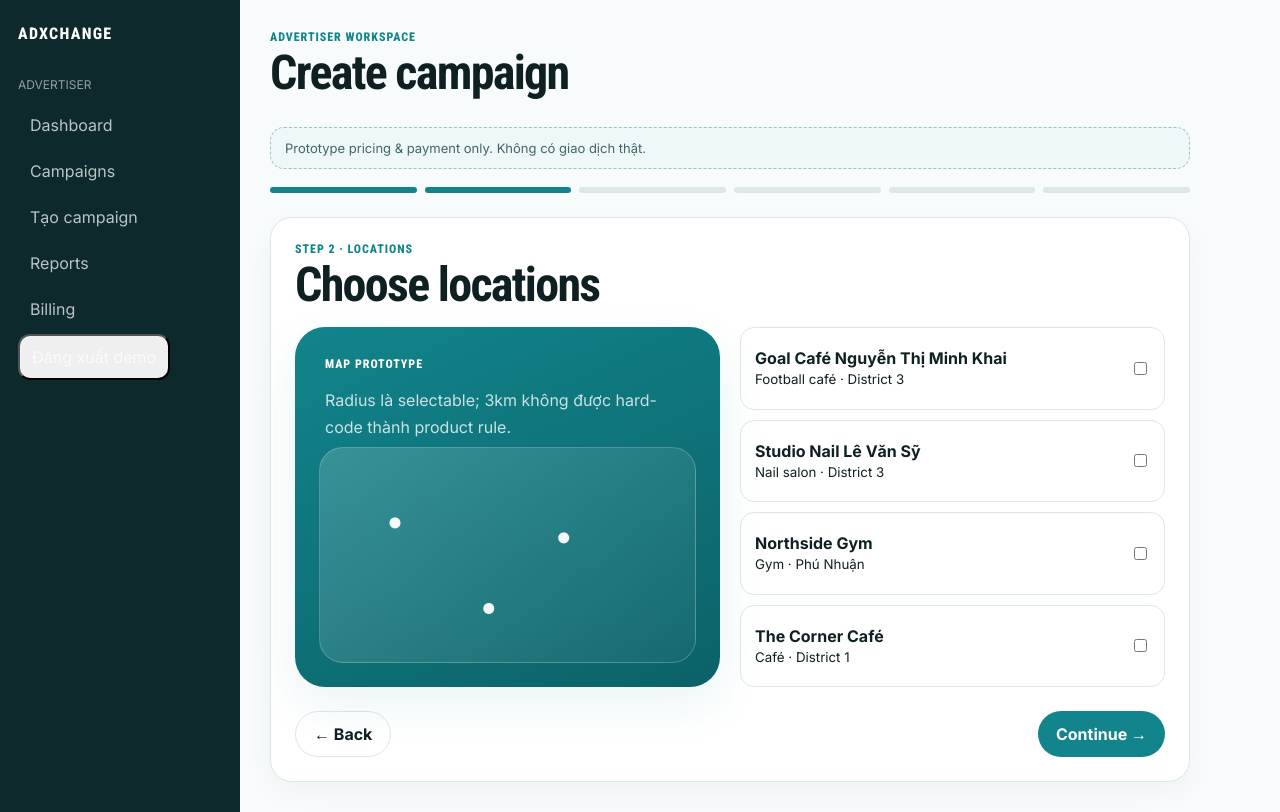
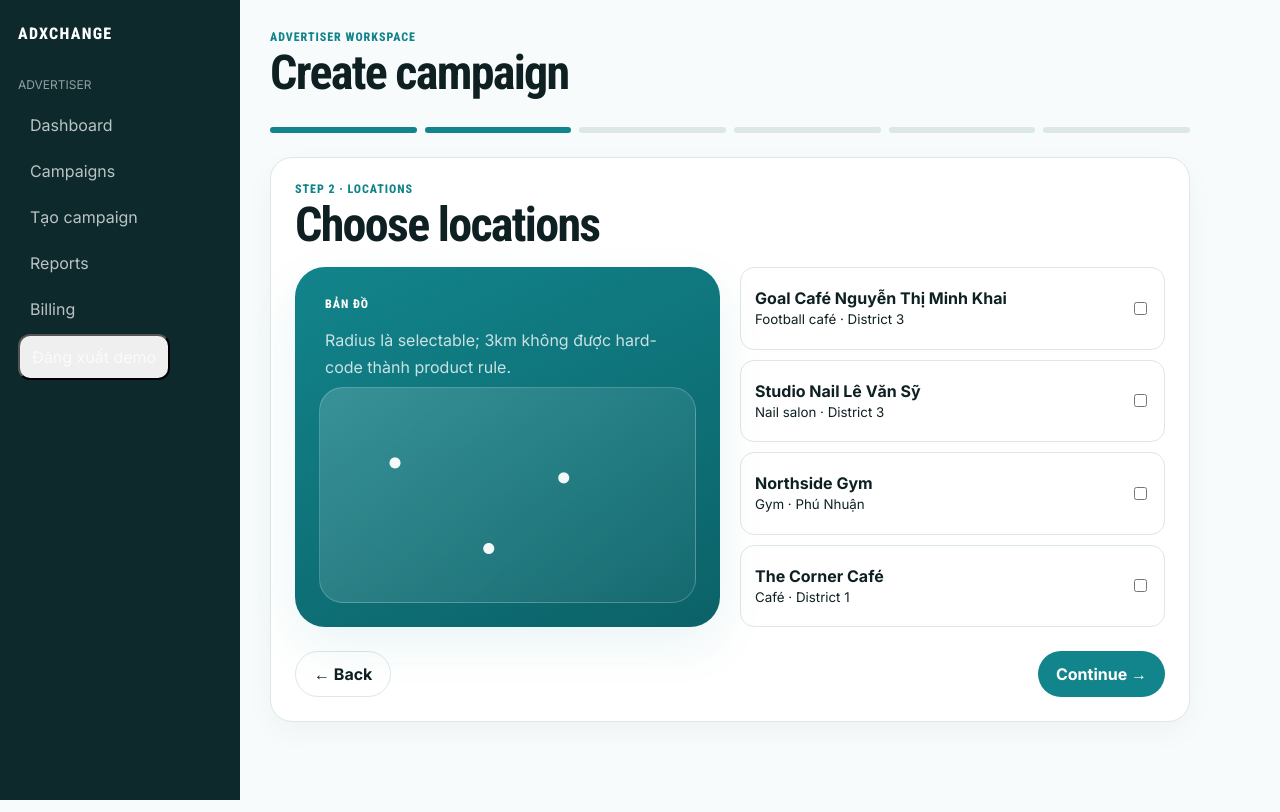
Before and after one commit to duynguyen31241020400-lang/adxchange, a Next.js app: page /app/advertiser/campaigns/new in a window 1280 px wide. Both pictures are taken after a click on the button "Continue →". Built offline with nearby package versions, Linux system fonts and the light colour scheme.

Commit message:
chore: remove dev notes from UI copy [skip ci]

```diff
--- a/src/app/app/advertiser/campaigns/new/page.tsx
+++ b/src/app/app/advertiser/campaigns/new/page.tsx
@@ -8,14 +8,14 @@ export default function NewCampaign(){
  const [step,setStep]=useState(0); const [selected,setSelected]=useState<string[]>([]); const [budget,setBudget]=useState(80); const [done,setDone]=useState(false);
  const estimated=useMemo(()=>Math.max(20,budget+selected.length*12),[budget,selected.length]);
  const toggle=(id:string)=>setSelected(s=>s.includes(id)?s.filter(x=>x!==id):[...s,id]);
- return <AppShell role="advertiser" title="Create campaign"><div className="wizard"><div className="demo-note">Prototype pricing & payment only. Không có giao dịch thật.</div><div className="progress">{labels.map((_,i)=><span className={i<=step?'on':''} key={i}/>)}</div><div className="card">{done?<><div className="kicker">Strong intent signal</div><h2>Campaign request recorded.</h2><p>Trong production, bước này sẽ chuyển sang payment/approval. Trong validation MVP, đây là điểm đo intent cao nhất.</p></>:<>
+ return <AppShell role="advertiser" title="Create campaign"><div className="wizard"><div className="progress">{labels.map((_,i)=><span className={i<=step?'on':''} key={i}/>)}</div><div className="card">{done?<><div className="kicker">Strong intent signal</div><h2>Campaign request recorded.</h2></>:<>
  <div className="kicker">Step {step+1} · {labels[step]}</div>
  {step===0&&<div><h2>Campaign basics</h2><div className="form-grid"><div className="field"><label>Campaign name</label><input defaultValue="HCMC Hyperlocal Test"/></div><div className="field"><label>Duration</label><select><option>7 days</option><option>14 days</option></select></div></div></div>}
- {step===1&&<div><h2>Choose locations</h2><div className="grid-2"><div className="hero-panel" style={{minHeight:360}}><div className="kicker" style={{color:'white'}}>Map prototype</div><p>Radius là selectable; 3km không được hard-code thành product rule.</p><div className="mock-map"/></div><div className="venue-list">{venues.map(v=><label className="venue-row" key={v.id}><span><b>{v.name}</b><br/><small>{v.category} · {v.district}</small></span><input type="checkbox" checked={selected.includes(v.id)} onChange={()=>toggle(v.id)}/></label>)}</div></div></div>}
- {step===2&&<div><h2>Select time slots</h2><p>Inventory unit chưa được business xác nhận, nên UI hiện chỉ mô phỏng lựa chọn time slot.</p><div className="grid-3">{['06–09','09–12','12–15','15–18','18–21','21–24'].map(t=><label className="card" key={t}><input type="checkbox"/> <b>{t}</b></label>)}</div></div>}
- {step===3&&<div><h2>Upload creative</h2><p>Deck/brief đang dùng creative 9:16; cần xác nhận orientation thực tế của TV trước production.</p><div className="card" style={{borderStyle:'dashed',textAlign:'center',padding:60}}><div className="metric">9:16</div><input type="file" accept="video/*,image/*"/></div></div>}
- {step===4&&<div><h2>Budget & estimate</h2><p>Pricing engine chưa được định nghĩa; số dưới đây chỉ là prototype interaction.</p><div className="field"><label>Demo budget signal: ${budget}</label><input type="range" min="20" max="500" value={budget} onChange={e=>setBudget(Number(e.target.value))}/></div><div className="grid-3" style={{marginTop:20}}><div className="card"><div className="kicker">Selected venues</div><div className="metric">{selected.length}</div></div><div className="card"><div className="kicker">Entry point</div><div className="metric">$20+</div></div><div className="card"><div className="kicker">Prototype total</div><div className="metric">${estimated}</div></div></div></div>}
- {step===5&&<div><h2>Review & request pilot</h2><p>Không giả lập charge thành công. Đây là conversion point để đo advertiser có sẵn sàng đi tới checkout hay không.</p><div className="card"><b>Campaign:</b> HCMC Hyperlocal Test<br/><b>Venues:</b> {selected.length}<br/><b>Prototype estimate:</b> ${estimated}</div></div>}
+ {step===1&&<div><h2>Choose locations</h2><div className="grid-2"><div className="hero-panel" style={{minHeight:360}}><div className="kicker" style={{color:'white'}}>Bản đồ</div><p>Radius là selectable; 3km không được hard-code thành product rule.</p><div className="mock-map"/></div><div className="venue-list">{venues.map(v=><label className="venue-row" key={v.id}><span><b>{v.name}</b><br/><small>{v.category} · {v.district}</small></span><input type="checkbox" checked={selected.includes(v.id)} onChange={()=>toggle(v.id)}/></label>)}</div></div></div>}
+ {step===2&&<div><h2>Select time slots</h2><div className="grid-3">{['06–09','09–12','12–15','15–18','18–21','21–24'].map(t=><label className="card" key={t}><input type="checkbox"/> <b>{t}</b></label>)}</div></div>}
+ {step===3&&<div><h2>Upload creative</h2><div className="card" style={{borderStyle:'dashed',textAlign:'center',padding:60}}><div className="metric">9:16</div><input type="file" accept="video/*,image/*"/></div></div>}
+ {step===4&&<div><h2>Budget & estimate</h2><div className="field"><label>Ngân sách: ${budget}</label><input type="range" min="20" max="500" value={budget} onChange={e=>setBudget(Number(e.target.value))}/></div><div className="grid-3" style={{marginTop:20}}><div className="card"><div className="kicker">Selected venues</div><div className="metric">{selected.length}</div></div><div className="card"><div className="kicker">Entry point</div><div className="metric">$20+</div></div><div className="card"><div className="kicker">Tổng cộng</div><div className="metric">${estimated}</div></div></div></div>}
+ {step===5&&<div><h2>Review & request pilot</h2><div className="card"><b>Campaign:</b> HCMC Hyperlocal Test<br/><b>Venues:</b> {selected.length}<br/><b>Ước tính:</b> ${estimated}</div></div>}
  <div style={{display:'flex',justifyContent:'space-between',marginTop:24}}><button className="btn btn-secondary" disabled={step===0} onClick={()=>setStep(Math.max(0,step-1))}>← Back</button>{step<5?<button className="btn btn-primary" onClick={()=>setStep(step+1)}>Continue →</button>:<button className="btn btn-primary" onClick={()=>setDone(true)}>Request pilot</button>}</div></>}
  </div></div></AppShell>
 }
```
